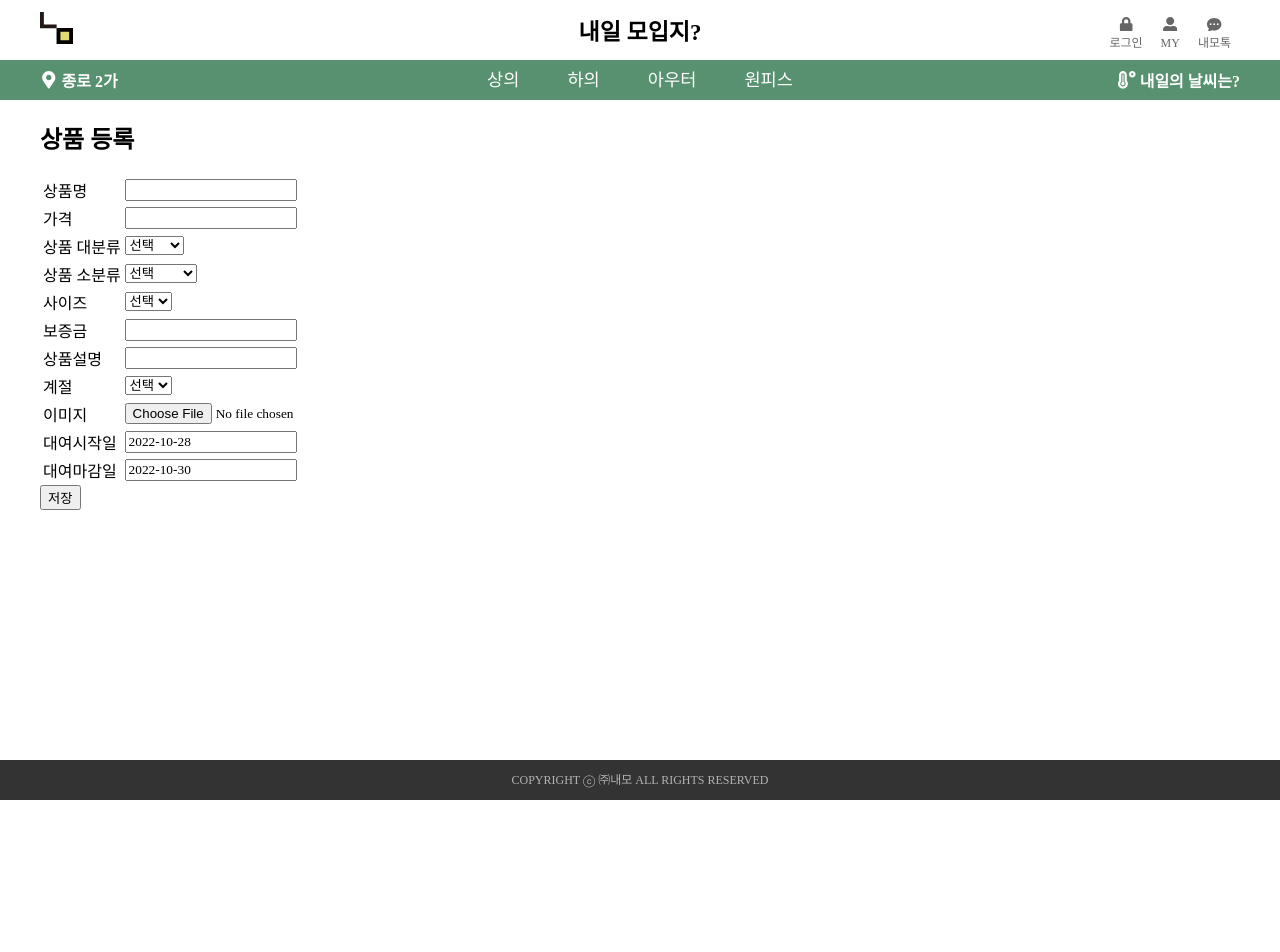
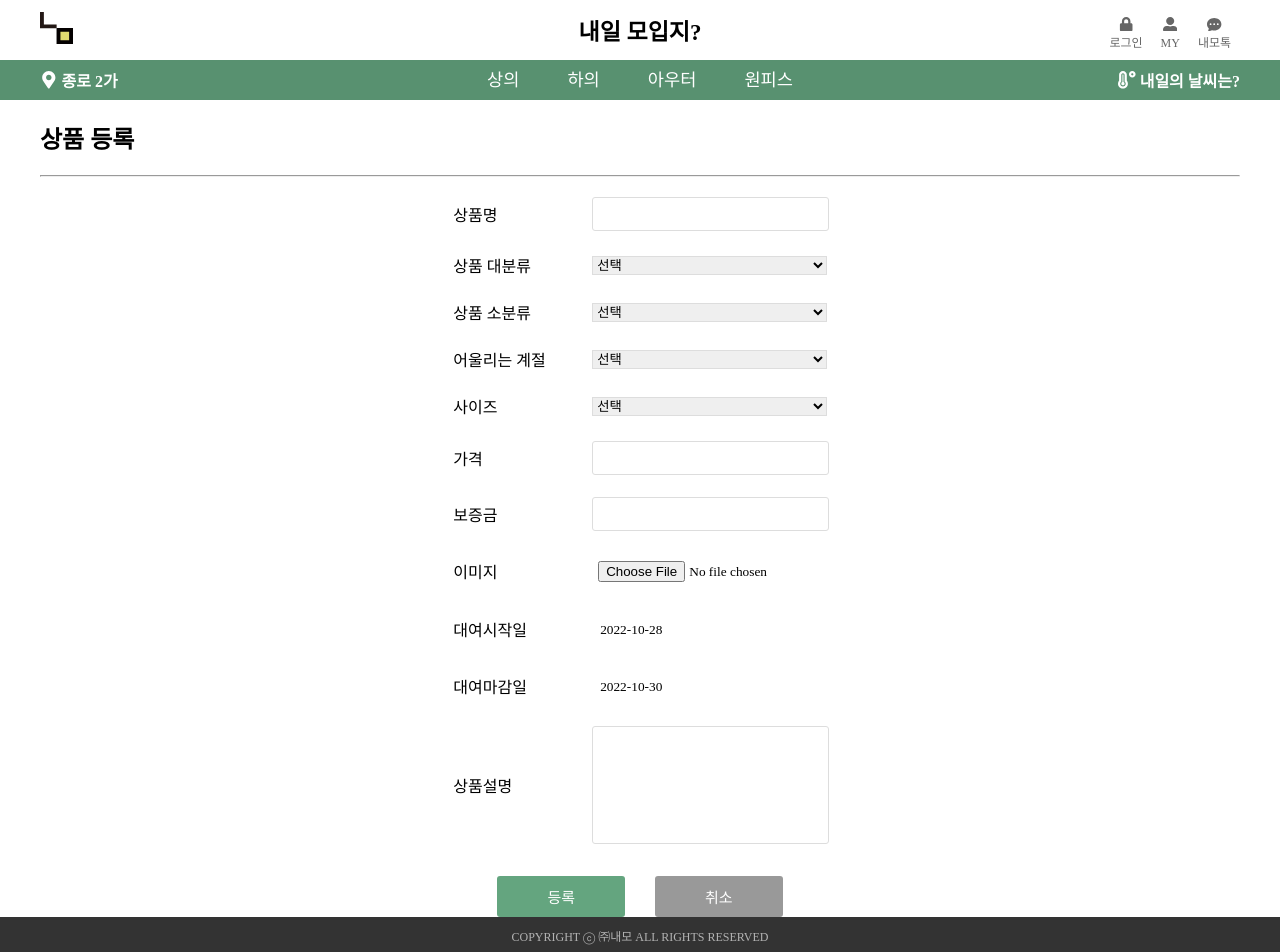
Before and after one commit to yengs/NEMO-react, a React (Create React App) app in the folder nemo-project/: page /item/write in a window 1280 px wide. Shown: the top 952 px of the page. Before the commit the page ends 800 px from the top, so only its background shows below. Built offline with nearby package versions, Linux system fonts and the light colour scheme; a web font is replaced by a local one.

Commit message:
상품등록 화면 설정

```diff
--- /dev/null
+++ b/nemo-project/src/Item/ItemDetail.css
@@ -0,0 +1,15 @@
+.buttonDiv {
+    justify-content: center;
+    align-items: center;
+    display: flex;
+    height: 50px;
+}
+
+.buttonDiv .input{
+    font-weight: 100;
+    margin: 20px 15px 0;
+    font-size: 15px;
+    padding: 10px 50px;
+    border-radius: 3px;
+    font-weight: 100;
+}
--- a/nemo-project/src/Item/ItemDetail.js
+++ b/nemo-project/src/Item/ItemDetail.js
@@ -1,5 +1,6 @@
 import axios from "axios";
 import { useEffect, useState } from "react";
+import "./ItemDetail.css";
 
 function ItemDetail({ match, location, history }) {
     const { itemNum } = match.params;
@@ -24,7 +25,7 @@ function ItemDetail({ match, location, history }) {
     const handlerChangePrice = (e) => setItemPrice(e.target.value);
     const handlerChangeDetail = (e) => setItemDetail(e.target.value);
 
-    const handlerClickList = () => history.push('/item');
+    const handlerClickList = () => history.goBack();
     const handlerClickDelete = () => {
         axios.delete(`http://localhost:8080/api/item/${itemNum}`)
         .then(response => {
@@ -72,7 +73,7 @@ function ItemDetail({ match, location, history }) {
                                 <td>{data.itemNum}</td>
                             </tr>
                             <tr>
-                                <th scope="row">업로드날짜</th>
+                                <th scope="row">작성날짜</th>
                                 <td>{data.itemDate}</td>
                             </tr>
                             <tr>
@@ -139,10 +140,11 @@ function ItemDetail({ match, location, history }) {
                         </tbody>
                     </table>
                 </form>
-
-                <input type="button" id="list"   className="btn" value="목록으로" onClick={handlerClickList} />
-                <input type="button" id="edit"   className="btn" value="수정하기" onClick={handlerClickUpdate} />
-                <input type="button" id="delete" className="btn" value="삭제하기" onClick={handlerClickDelete} />
+                <div className="buttonDiv">
+                    <input type="button" id="list"   className="grayBtn" value="목록으로" onClick={handlerClickList} />
+                    <input type="button" id="edit"   className="greenBtn" value="수정하기" onClick={handlerClickUpdate} />
+                    <input type="button" id="delete" className="redBtn" value="삭제하기" onClick={handlerClickDelete} />
+                </div>
             </div>
         </>
 
--- /dev/null
+++ b/nemo-project/src/Item/ItemList.css
@@ -0,0 +1,14 @@
+.ListContainer{
+    text-align: center;
+}
+
+.ListContainer th, td {
+    width: 1;
+    height: 30px;
+    padding: 10px;
+}
+
+.ListbtnWrap {
+    flex:1;
+    display: flex;
+}
--- /dev/null
+++ b/nemo-project/src/Item/ItemUpload.css
@@ -0,0 +1,76 @@
+.btnWrapItem .btn {
+    font-weight: 100;
+    margin: 20px 15px 0;
+    font-size: 15px;
+    padding: 10px 50px;
+    border-radius: 3px;
+    font-weight: 100;
+  }
+
+.btnWrapItem{
+    justify-content: center;
+    align-items: center;
+    display: flex;
+}
+
+.containerWrap {
+    flex: 1;
+  }
+
+.itemcontainer {
+    max-width: 1200px;
+    margin: 0 auto;
+    /* text-align: center; */
+  }
+
+.itemcontainer form {
+    display: flex;
+    justify-content: center;
+}
+
+.itemcontainer td {
+    width: 20%;
+    height: 25px;
+    padding-inline: 20px;
+    padding-top: 10px;
+}
+
+.itemcontainer form tr>td>input {
+    border: 1px solid #ddd;
+    width: 95%;
+    padding: 8px 6px;
+    border-radius: 3px;
+  }
+
+.react-datepicker__input-container{
+    border: 1px solid #ddd;
+    width: 95%;
+    padding: 8px 6px;
+    border-radius: 3px;
+    border-style: none;
+}
+
+.itemcontainer input.endDate, input.startDate{
+    border-style: none;
+}
+
+.itemcontainer input.form-control-image{
+    border-style: none;
+}
+
+.itemcontainer select{
+    width: 100%;
+    border-color: #ddd;
+}
+
+.itemMaincategory {
+    border: 1px solid #ddd;
+    width: 95%;
+    padding: 8px 6px;
+    border-radius: 3px;
+}
+
+.itemcontainer input#itemDetail{
+    height: 100px;
+    white-space: pre-line;
+}
--- a/nemo-project/src/Item/ItemUpload.js
+++ b/nemo-project/src/Item/ItemUpload.js
@@ -4,7 +4,7 @@ import React, { useEffect, useState } from 'react';
 import DatePicker from "react-datepicker";
 import "react-datepicker/dist/react-datepicker.css";
 import { ko } from 'date-fns/esm/locale';
-
+import "./ItemUpload.css";
 
 function ItemUpload({ history }) {
 
@@ -38,7 +38,7 @@ function ItemUpload({ history }) {
     const [startDate, setStartDate] = useState(new Date("2022/10/28"));
     const [endDate, setEndDate] = useState(new Date("2022/10/30"));
 
-
+    const handlerClickGoback = () => history.goBack();
 
     const handlerClickSubmit = (e) => {
         e.preventDefault();
@@ -49,7 +49,7 @@ function ItemUpload({ history }) {
         .then(response => {
             if (response.status === 200) {
                 alert("정상적으로 등록되었습니다.");
-                history.push("/item");
+                history.push("/");
             } else {
                 alert("등록에 실패했습니다.");
                 return;
@@ -62,23 +62,20 @@ function ItemUpload({ history }) {
 
     return (
         <>
-            <div className="container">
-                <h2>상품 등록</h2>
+            <div className="itemcontainer">
+            <h2>상품 등록</h2>
+            <hr/>
                 <form id="frm" name="frm">
                     <table className="board_detail">
                         <tr>
                             <td>상품명</td>
 
-                            <td><input type="text" id="iName" name="iName" value={iName} onChange={handlerChangeiName} /></td>
-                        </tr>
-                        <tr>
-                            <td>가격</td>
-                            <td><input type="text" id="iPrice" name="iPrice" value={iPrice} onChange={handlerChangeiPrice} /></td>
+                            <td><input type="text" id="iName" name="iName" value={iName} onChange={handlerChangeiName} required /></td>
                         </tr>
 
                         <tr>
                             <td>상품 대분류</td>
-                            <td> <select type="text" id="itemMaincategory" name="itemMaincategory" value={itemMaincategory} onChange={handlerChangeitemMaincategory} >
+                            <td> <select type="text" id="itemMaincategory" name="itemMaincategory" value={itemMaincategory} onChange={handlerChangeitemMaincategory} required>
                                 <option value="">선택</option>
                                 <option value="상의">상의</option>
                                 <option value="하의">하의</option>
@@ -94,7 +91,7 @@ function ItemUpload({ history }) {
                             <td>     {
                                 (function() {
                                     if( itemMaincategory ==="상의"){
-                                   return <select type="text" id="itemSubcategory" name="itemSubcategory"  value={itemSubcategory} onChange={handlerChangeitemSubcategory}>
+                                   return <select type="text" id="itemSubcategory" name="itemSubcategory"  value={itemSubcategory} onChange={handlerChangeitemSubcategory} required>
                                     <option value="">선택</option>
                                     <option value="반팔">반팔</option>
                                    <option value="긴팔">긴팔</option>
@@ -104,7 +101,7 @@ function ItemUpload({ history }) {
                                    </select>;
                                    }
                                    else if(itemMaincategory ==="하의"){
-                                   return  <select type="text" id="itemSubcategory" name="itemSubcategory"  value={itemSubcategory} onChange={handlerChangeitemSubcategory}>
+                                   return  <select type="text" id="itemSubcategory" name="itemSubcategory"  value={itemSubcategory} onChange={handlerChangeitemSubcategory} required>
                                    <option value="">선택</option>
                                    <option value="바지">바지</option>
                                   <option value="치마">치마</option>
@@ -112,7 +109,7 @@ function ItemUpload({ history }) {
                                   <option value="레깅스">레깅스</option>
 
                                   </select>;}
-                                  else {return  <select type="text" id="itemSubcategory" name="itemSubcategory"  value={itemSubcategory} onChange={handlerChangeitemSubcategory}>
+                                  else {return  <select type="text" id="itemSubcategory" name="itemSubcategory"  value={itemSubcategory} onChange={handlerChangeitemSubcategory} required>
                                      <option value="">선택</option>
                                      <option value="패딩">패딩</option>
                                      <option value="코트">코트</option>
@@ -123,12 +120,26 @@ function ItemUpload({ history }) {
                         </tr>
 
                         <tr>
+                            <td>어울리는 계절</td>
+                            {/* <td><input type="text" id="itemWeather" name="itemWeather" value={itemWeather} onChange={handlerChangeitemWeather} /></td> */}
+                             <td>
+                             <select type="text" required id="itemWeather" name="itemWeather"  value={itemWeather} onChange={handlerChangeitemWeather}>
+                             <option value="">선택</option>
+                                     <option value="봄">봄</option>
+                                    <option value="여름">여름</option>
+                                    <option value="가을">가을</option>
+                                    <option value="겨울">겨울</option>
+                                    </select>
+                            </td>
+                        </tr>
+
+                        <tr>
                             <td>사이즈</td>
                             <td>
                             {
                                 (function() {
                                     if( itemMaincategory ==="상의"){
-                                   return <select type="text" id="itemTopsize" name="itemTopsize"  value={itemTopsize} onChange={handlerChangeitemTopsize}>
+                                   return <select type="text" required id="itemTopsize" name="itemTopsize"  value={itemTopsize} onChange={handlerChangeitemTopsize}>
                                    <option value="">선택</option>
                                     <option value="44이하">44이하</option>
                                    <option value="55">55</option>
@@ -139,7 +150,7 @@ function ItemUpload({ history }) {
                                    </select>;
                                    }
                                    else if(itemMaincategory ==="하의"){
-                                   return  <select type="text" id="itemBottomsize" name="itemBottomsize"  value={itemBottomsize} onChange={handlerChangeitemBottomsize}>
+                                   return  <select type="text" required id="itemBottomsize" name="itemBottomsize"  value={itemBottomsize} onChange={handlerChangeitemBottomsize}>
                                   <option value="">선택</option>
                                    <option value="25이하">25이하</option>
                                   <option value="26">26</option>
@@ -151,7 +162,7 @@ function ItemUpload({ history }) {
                                   <option value="32">32</option>
                                   <option value="33이상">33이상</option>
                                   </select>;}
-                                  else {return <select type="text" id="itemEtcsize" name="itemEtcsize"  value={itemEtcsize} onChange={handlerChangeitemEtcsize}>
+                                  else {return <select type="text" required id="itemEtcsize" name="itemEtcsize"  value={itemEtcsize} onChange={handlerChangeitemEtcsize}>
                                     <option value="">선택</option>
                                      <option value="S">S</option>
                                      <option value="M">M</option>
@@ -165,48 +176,42 @@ function ItemUpload({ history }) {
                        </tr>
 
                         <tr>
+                            <td>가격</td>
+                            <td><input type="text" id="iPrice" name="iPrice" value={iPrice} onChange={handlerChangeiPrice} required/></td>
+                        </tr>
+                        <tr>
                             <td>보증금</td>
-                            <td><input type="text" id="itemDeposit" name="itemDeposit" value={itemDeposit} onChange={handlerChangeitemDeposit} /></td>
+                            <td><input type="text" required id="itemDeposit" name="itemDeposit" value={itemDeposit} onChange={handlerChangeitemDeposit} /></td>
                         </tr>
 
                         <tr>
-                            <td>상품설명</td>
-                            <td><input type="text" id="itemDetail" name="itemDetail" value={itemDetail} onChange={handlerChangeitemDetail} /></td>
-                        </tr>  <tr>
-                            <td>계절</td>
-                            {/* <td><input type="text" id="itemWeather" name="itemWeather" value={itemWeather} onChange={handlerChangeitemWeather} /></td> */}
-                             <td>
-                             <select type="text" id="itemWeather" name="itemWeather"  value={itemWeather} onChange={handlerChangeitemWeather}>
-                             <option value="">선택</option>
-                                     <option value="봄">봄</option>
-                                    <option value="여름">여름</option>
-                                    <option value="가을">가을</option>
-                                    <option value="겨울">겨울</option>
-                                    </select>
-                            </td>
-
-                        </tr>
-                        <tr>
                             <td>이미지</td>
-                            <td> <input className="form-control" type = "file" name="file"/></td>
+                            <td> <input className="form-control-image" type = "file" name="file" required/></td>
                         </tr>
 
 
                         <tr>
                             <td>대여시작일</td>
-                            <td><DatePicker dateFormat="yyyy-MM-dd" selected={startDate} onChange={date => setStartDate(date)} selectStart startDate={startDate} endDate={endDate} locale={ko} minDate={new Date()}/> </td>
+                            <td><DatePicker dateFormat="yyyy-MM-dd" className="startDate" selected={startDate} onChange={date => setStartDate(date)} selectStart startDate={startDate} endDate={endDate} locale={ko} minDate={new Date()} required /> </td>
                        </tr>
                        <tr>
                             <td>대여마감일</td>
-                            <td><DatePicker dateFormat="yyyy-MM-dd" selected={endDate} onChange={date => setEndDate(date)} selectEnd startDate={startDate} endDate={endDate}locale={ko} minDate={startDate}/> </td>
+                            <td><DatePicker dateFormat="yyyy-MM-dd" className="endDate" selected={endDate} onChange={date => setEndDate(date)} selectEnd startDate={startDate} endDate={endDate}locale={ko} minDate={startDate} required /> </td>
                        </tr>
 
-
+                       <tr>
+                            <td>상품설명</td>
+                            <td><input type="textarea" id="itemDetail" name="itemDetail" value={itemDetail} onChange={handlerChangeitemDetail} /></td>
+                        </tr>
 
                     </table>
-                    <input type="submit" id="submit" value="저장" className="btn" onClick={handlerClickSubmit}/>
                 </form>
+        </div>
+            <div className="btnWrapItem">
+                <input type="submit" id="submit" value="등록" className="greenBtn btn" onClick={handlerClickSubmit}/>
+                <input type="button" id="cancle" value="취소" className="grayBtn btn" onClick={handlerClickGoback}/>
             </div>
+
         </>
     );
 }
--- a/nemo-project/src/common.css
+++ b/nemo-project/src/common.css
@@ -66,6 +66,12 @@
 .greenBtn {
   border: rgb(100, 165, 127);
   background-color: rgb(100, 165, 127);
+  color: #fff;
+}
+
+.redBtn {
+  border: rgb(196, 98, 98);
+  background-color: rgb(196, 98, 98);
   color: #fff;
 }
 
```
Also changed, not shown: nemo-project/src/Item/ItemList.js (+16 -9 lines).
